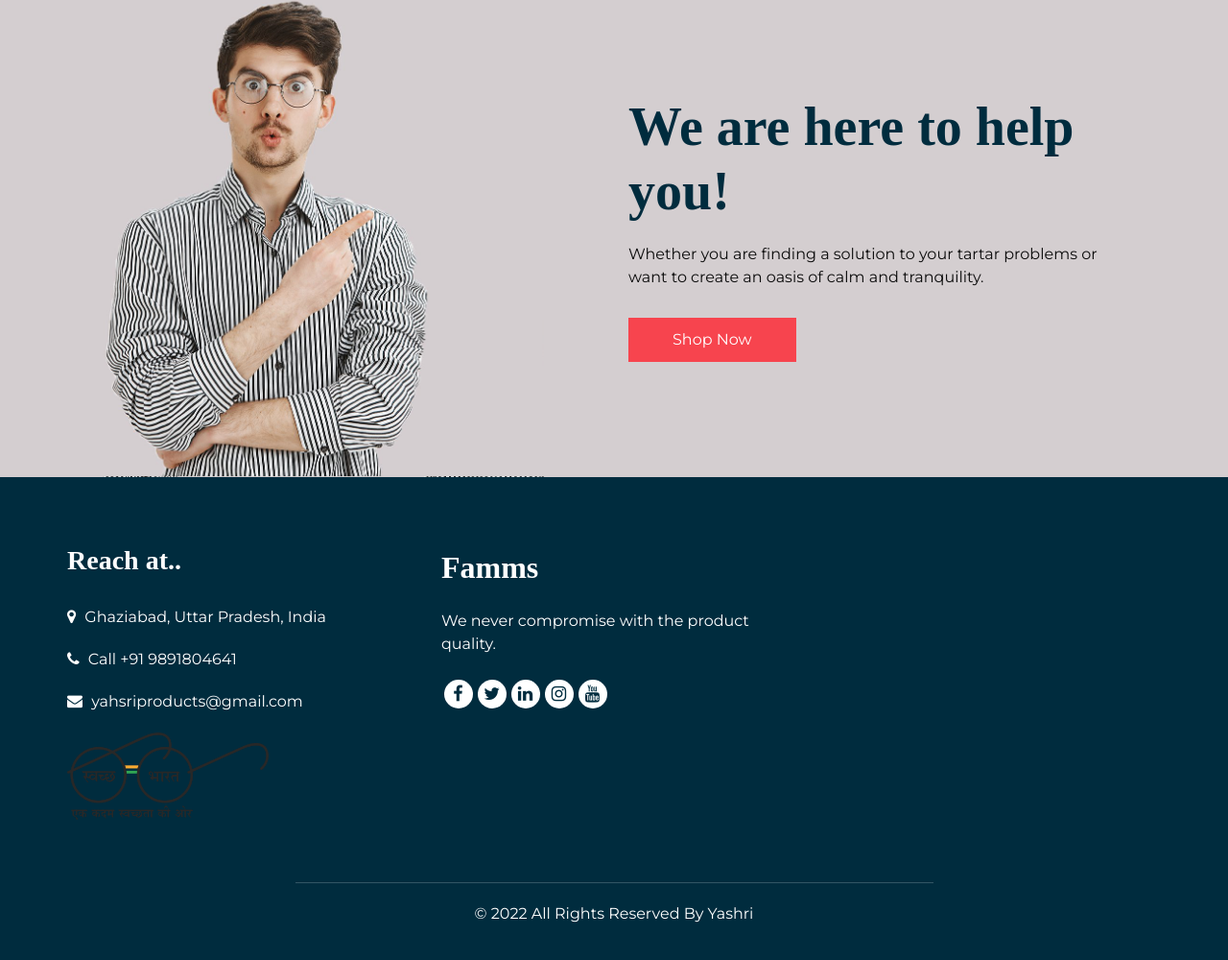
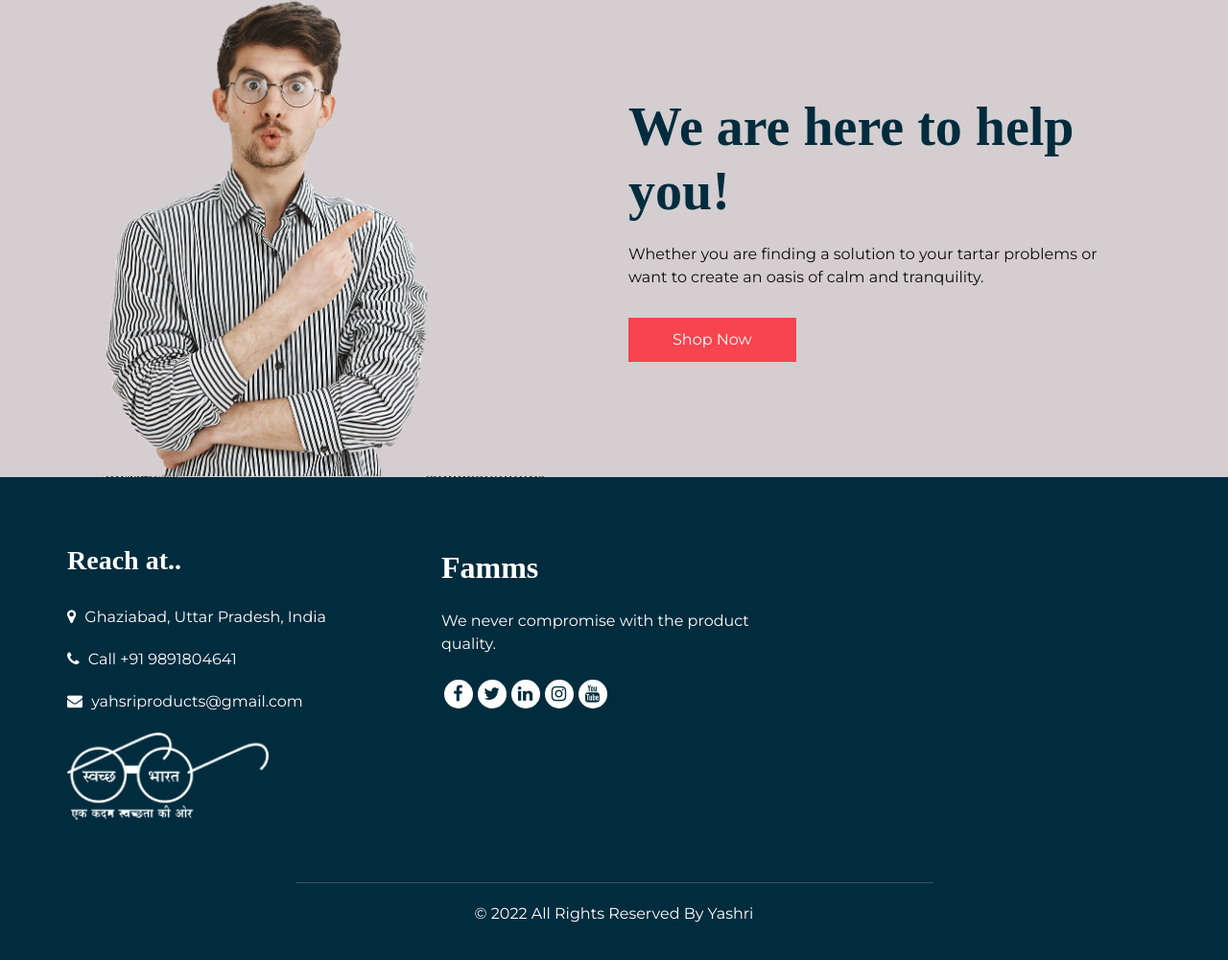
Before and after one commit to itdotnetexpert/yashri, a plain HTML site: page about.html in a window 1280 px wide. Shown: the part 804-1804 px from the top of the page at 96% size. Drawn offline with Linux system fonts and the light colour scheme; a script that the page names is missing.

Commit message:
Swachh-Bharat-White

```diff
--- a/about.html
+++ b/about.html
@@ -435,7 +435,7 @@
                                     yahsriproducts@gmail.com
                                 </span>
                             </a>
-                            <a href="#"><img width="210" src="images/Swachh-Bharat-Logo-PNG.png" alt="#" /></a>
+                            <a href="#"><img width="210" src="images/Swachh-Bharat-White.png" alt="#" /></a>
                         </div>
                     </div>
                 </div>
```
Also changed, not shown: blog_list.html (+1 -1 lines), contact.html (+1 -1 lines), product.html (+1 -1 lines), testimonial.html (+1 -1 lines), images/Swachh-Bharat-White.png (added).
